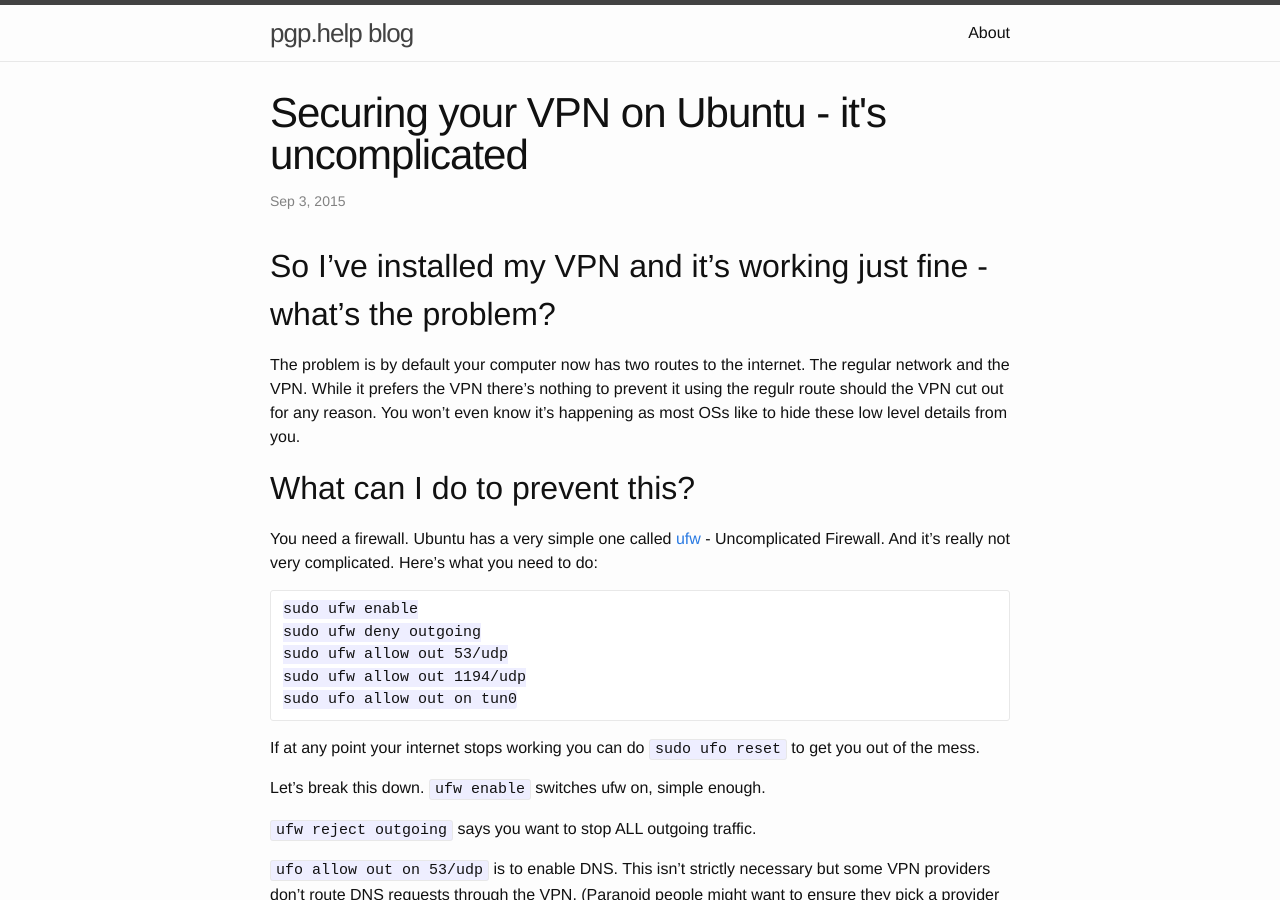
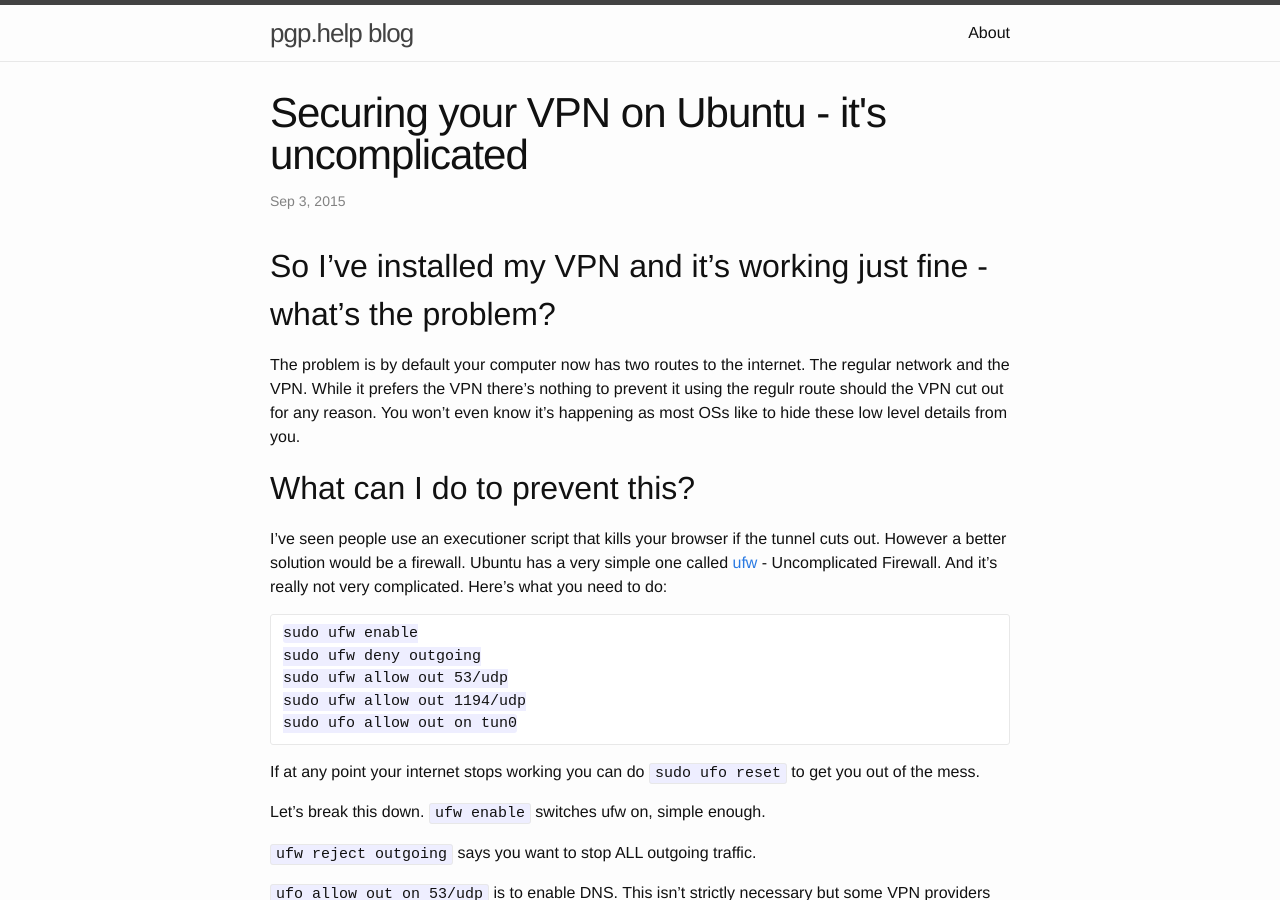
Before and after one commit to Gaff/blog, a Jekyll site: the page built from _posts/2015-09-03-Securing-your-VPN-Ubutu.md, in a window 1280 px wide and 900 px high. Built offline with Jekyll 4.4.1, drawn with Linux system fonts in a browser that asks for light colours.

Commit message:
add note on executioners

```diff
--- a/_posts/2015-09-03-Securing-your-VPN-Ubutu.md
+++ b/_posts/2015-09-03-Securing-your-VPN-Ubutu.md
@@ -11,7 +11,7 @@ The problem is by default your computer now has two routes to the internet. The
 
 ## What can I do to prevent this?
 
-You need a firewall. Ubuntu has a very simple one called [ufw](https://help.ubuntu.com/community/UFW) - Uncomplicated Firewall. And it's really not very complicated. Here's what you need to do:
+I've seen people use an executioner script that kills your browser if the tunnel cuts out. However a better solution would be a firewall. Ubuntu has a very simple one called [ufw](https://help.ubuntu.com/community/UFW) - Uncomplicated Firewall. And it's really not very complicated. Here's what you need to do:
 
     sudo ufw enable
     sudo ufw deny outgoing
```
